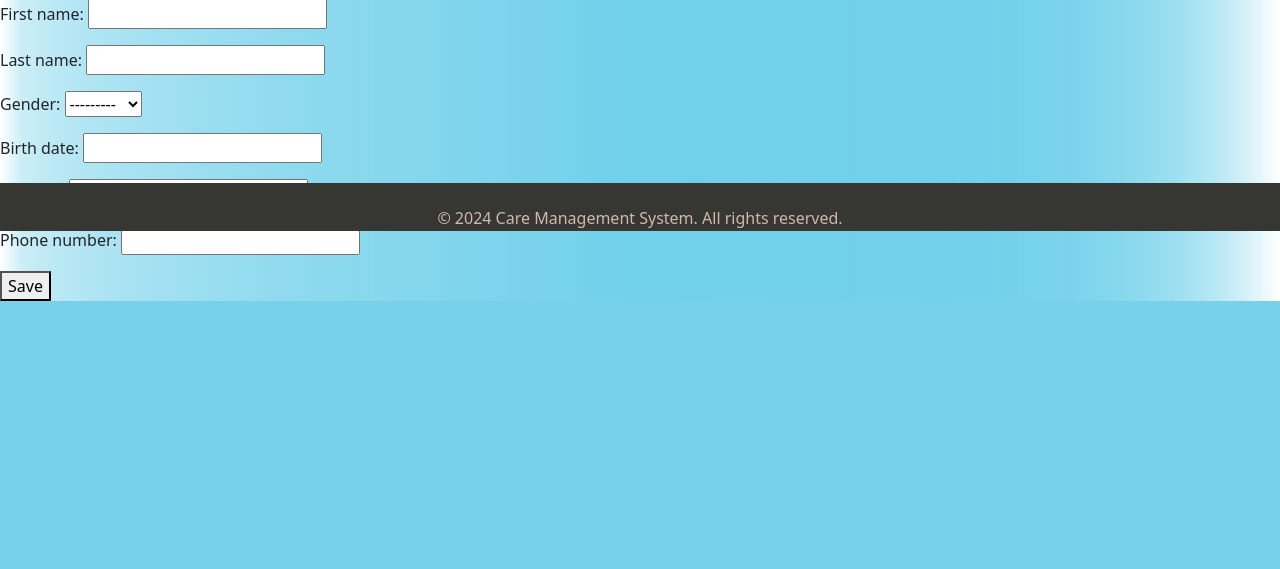
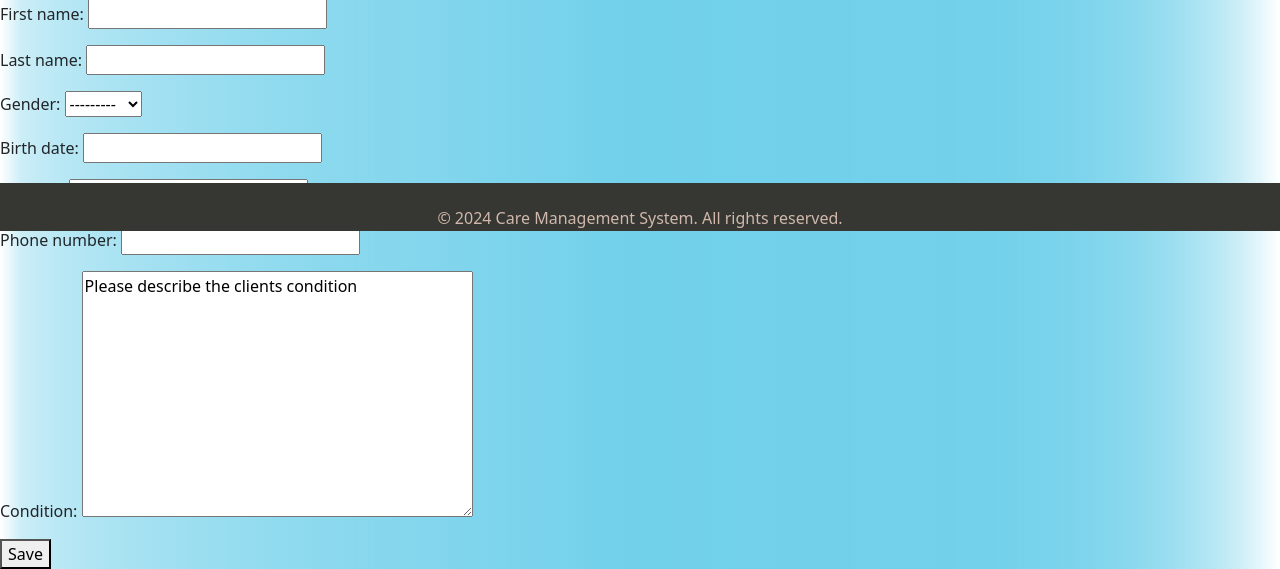
Before and after one commit to CI-Duncan/Project_Final, a Django app: page /cms/new/ in a window 1280 px wide. Shown: the part 569-1138 px from the top of the page. Before the commit the page ends 870 px from the top, so only its background shows below. Run offline with Django 4.2, Linux system fonts and the light colour scheme; a user stored in the database is signed in.

Commit message:
Moved condition from note model to client model

```diff
--- a/cms/models.py
+++ b/cms/models.py
@@ -16,6 +16,7 @@ class Client(models.Model):
     birth_date = models.DateField()
     address = models.CharField(max_length=255)
     phone_number = models.CharField(max_length=15)
+    condition = models.TextField(default='Please describe the clients condition')
     joined_on = models.DateTimeField(auto_now_add=True)
 
     class Meta:
@@ -44,7 +45,6 @@ class Note(models.Model):
         User, on_delete=models.CASCADE, related_name="client_notes"
     )
     client = models.ForeignKey(Client, on_delete=models.CASCADE, related_name='notes', null=True, blank=True)
-    condition = models.TextField(default='Please describe the clients condition')
     content = models.TextField()
     created_on = models.DateTimeField(auto_now_add=True)
 
--- a/cms/templates/cms/client_detail.html
+++ b/cms/templates/cms/client_detail.html
@@ -9,6 +9,7 @@
   <p>Birth Date: {{ client.birth_date }}</p>
   <p>Address: {{ client.address }}</p>
   <p>Phone Number: {{ client.phone_number }}</p>
+  <p>Medical Condition: {{ client.condition }}</p>
 
   <h2>Notes</h2>
   <ul>
--- a/cms/views.py
+++ b/cms/views.py
@@ -20,12 +20,12 @@ def home(request):
 class ClientForm(ModelForm):
     class Meta:
         model = Client
-        fields = ["first_name", "last_name", "gender", "birth_date", "address", "phone_number"]
+        fields = ["first_name", "last_name", "gender", "birth_date", "address", "phone_number", "condition"]
 
 class NoteForm(ModelForm):
     class Meta:
         model = Note
-        fields = ["title", "slug", "author", "condition", "content"]
+        fields = ["title", "slug", "author", "content"]
 
 # Define the contents of the note content view
 def note_content(request, pk):
```
Also changed, not shown: cms/migrations/0007_remove_note_condition_client_condition.py (added).
